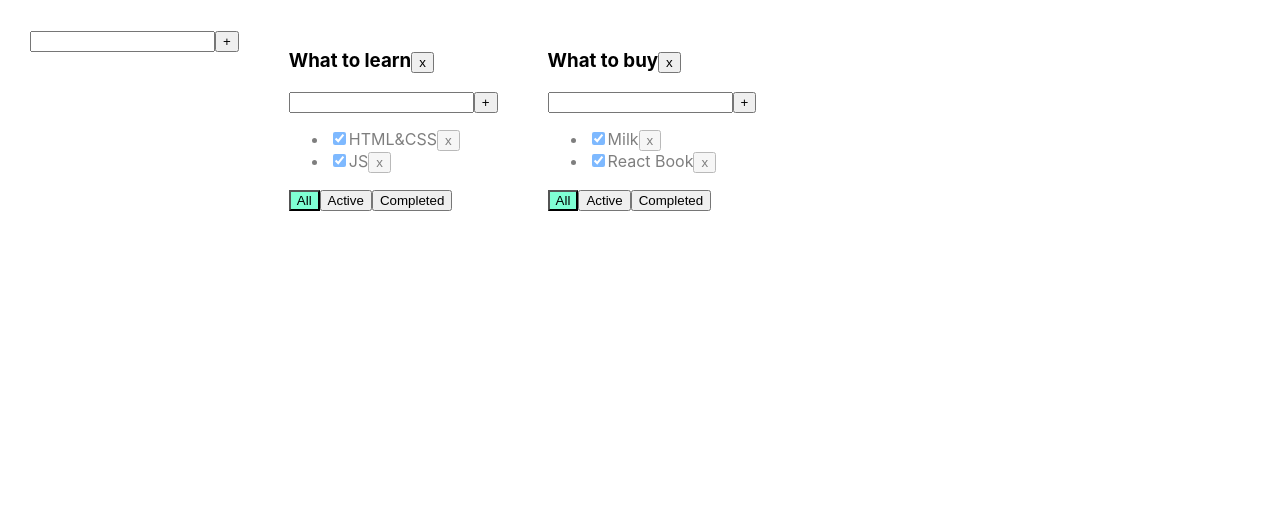
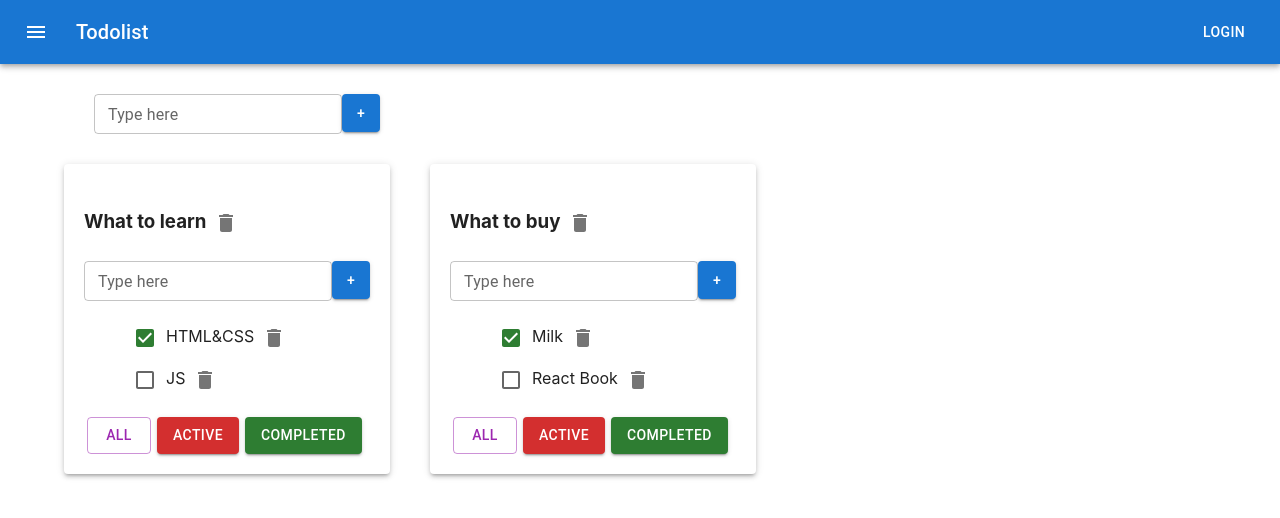
Before and after one commit to DoctorFetus/todo-list, a React (Create React App) app: page / in a window 1280 px wide. Shown: the top 518 px of the page. Built offline with nearby package versions, Linux system fonts and the light colour scheme.

Commit message:
add materialUL

```diff
--- a/src/App.css
+++ b/src/App.css
@@ -1,25 +1,29 @@
 
-.App {
-  padding: 30px;
-  display: flex;
+/*.App {*/
+/*  padding: 30px;*/
+/*  display: flex;*/
+/*}*/
+
+/*.App > div {*/
+/*  margin-right: 50px;*/
+/*}*/
+
+/*.error {*/
+/*  border: red 1px solid;*/
+/*}*/
+
+/*.error-message {*/
+/*  color: red;*/
+/*}*/
+
+/*.active-filter {*/
+/*  background-color: aquamarine;*/
+/*}*/
+
+/*.is-done {*/
+/*  opacity: 0.5;*/
+/*}*/
+
+ul {
+    list-style: none;
 }
-
-.App > div {
-  margin-right: 50px;
-}
-
-.error {
-  border: red 1px solid;
-}
-
-.error-message {
-  color: red;
-}
-
-.active-filter {
-  background-color: aquamarine;
-}
-
-.is-done {
-  opacity: 0.5;
-}
--- a/src/App.tsx
+++ b/src/App.tsx
@@ -3,6 +3,10 @@ import './App.css';
 import {TaskType, Todolist} from './Todolist';
 import {v1} from 'uuid';
 import {AddItemForm} from "./components/AddItemForm";
+import ButtonAppBar from "./components/ButtonAppBar";
+import Grid from '@mui/material/Grid';
+import Container from '@mui/material/Container';
+import Paper from '@mui/material/Paper';
 
 export type FilterValuesType = "all" | "active" | "completed";
 type TodolistType = {
@@ -28,11 +32,11 @@ function App() {
     let [tasks, setTasks] = useState<TasksStateType>({
         [todolistId1]: [
             {id: v1(), title: "HTML&CSS", isDone: true},
-            {id: v1(), title: "JS", isDone: true}
+            {id: v1(), title: "JS", isDone: false}
         ],
         [todolistId2]: [
             {id: v1(), title: "Milk", isDone: true},
-            {id: v1(), title: "React Book", isDone: true}
+            {id: v1(), title: "React Book", isDone: false}
         ],
 
     });
@@ -46,6 +50,7 @@ function App() {
         // засетаем в стейт копию объекта, чтобы React отреагировал перерисовкой
         setTasks({...tasks});
     }
+
     function changeStatus(id: string, isDone: boolean, todolistId: string) {
         //достанем нужный массив по todolistId:
         let todolistTasks = tasks[todolistId];
@@ -93,32 +98,41 @@ function App() {
         // setTasks({...tasks,[newTodolistID]:[]})
     }
 
-    const updateTask=(todolistId: string,taskId: string,updateTitle:string)=>{
-       setTasks({...tasks,[todolistId]:tasks[todolistId].map(el=>el.id===taskId ? {...el, title:updateTitle} :el)})
+    const updateTask = (todolistId: string, taskId: string, updateTitle: string) => {
+        setTasks({
+            ...tasks,
+            [todolistId]: tasks[todolistId].map(el => el.id === taskId ? {...el, title: updateTitle} : el)
+        })
     }
 
-    const updateTodolistTitle=(todolistId: string,updateTitle:string)=>{
-        setTodolists(todolists.map(el=>el.id===todolistId ? {...el,title:updateTitle}:el))
+    const updateTodolistTitle = (todolistId: string, updateTitle: string) => {
+        setTodolists(todolists.map(el => el.id === todolistId ? {...el, title: updateTitle} : el))
     }
 
 
     return (
         <div className="App">
+            <ButtonAppBar/>
+            <Container fixed>
+                <Grid container style={{padding: "30px"}}>
                     <AddItemForm callBack={addTodolists}/>
+                </Grid>
+                <Grid container spacing={5}>
                     {
                         todolists.map(tl => {
                             let allTodolistTasks = tasks[tl.id];
                             let tasksForTodolist = allTodolistTasks;
 
                             if (tl.filter === "active") {
-                        tasksForTodolist = allTodolistTasks.filter(t => t.isDone === false);
+                                tasksForTodolist = allTodolistTasks.filter(t => !t.isDone);
                             }
                             if (tl.filter === "completed") {
-                        tasksForTodolist = allTodolistTasks.filter(t => t.isDone === true);
+                                tasksForTodolist = allTodolistTasks.filter(t => t.isDone);
                             }
 
-                    return <Todolist
-                        key={tl.id}
+                            return <Grid item key={tl.id}>
+                                <Paper elevation={3} style={{padding: "20px"}}>
+                                    <Todolist
                                         id={tl.id}
                                         title={tl.title}
                                         tasks={tasksForTodolist}
@@ -131,9 +145,13 @@ function App() {
                                         updateTask={updateTask}
                                         updateTodolistTitle={updateTodolistTitle}
                                     />
+                                </Paper>
+                            </Grid>
                         })
                     }
+                </Grid>
 
+            </Container>
         </div>
     );
 }
--- a/src/TodoList.tsx
+++ b/src/TodoList.tsx
@@ -2,6 +2,10 @@ import React, {ChangeEvent, useState, KeyboardEvent} from 'react';
 import {FilterValuesType} from './App';
 import {AddItemForm} from "./components/AddItemForm";
 import {EditableSpan} from "./components/EditableSpan";
+import DeleteIcon from '@mui/icons-material/Delete';
+import IconButton from '@mui/material/IconButton';
+import Button from '@mui/material/Button';
+import Checkbox from '@mui/material/Checkbox';
 
 export type TaskType = {
     id: string
@@ -19,38 +23,40 @@ type PropsType = {
     changeTaskStatus: (id: string, isDone: boolean, todolistId: string) => void
     removeTodolist: (id: string) => void
     filter: FilterValuesType
-    updateTask:(todolistId: string,taskId: string,updateTitle:string)=>void
-    updateTodolistTitle:(todolistId: string,updateTitle:string)=>void
+    updateTask: (todolistId: string, taskId: string, updateTitle: string) => void
+    updateTodolistTitle: (todolistId: string, updateTitle: string) => void
 }
 
 export function Todolist(props: PropsType) {
-       const removeTodolist = () => props.removeTodolist(props.id)
+    const removeTodolist = () => props.removeTodolist(props.id)
 
     const onAllClickHandler = () => props.changeFilter("all", props.id);
     const onActiveClickHandler = () => props.changeFilter("active", props.id);
     const onCompletedClickHandler = () => props.changeFilter("completed", props.id);
 
-    const addTaskHandler=(newTitle:string)=>{
-        props.addTask(newTitle,props.id)
+    const addTaskHandler = (newTitle: string) => {
+        props.addTask(newTitle, props.id)
     }
 
-    const updateTaskHandler=(taskID:string,updateTitle:string)=>{
-        props.updateTask(props.id,taskID,updateTitle)
+    const updateTaskHandler = (taskID: string, updateTitle: string) => {
+        props.updateTask(props.id, taskID, updateTitle)
     }
 
-    const updateTodolistTitleHandler=(updateTitle:string)=>{
-        props.updateTodolistTitle(props.id,updateTitle)
+    const updateTodolistTitleHandler = (updateTitle: string) => {
+        props.updateTodolistTitle(props.id, updateTitle)
     }
 
     return <div>
         <h3>
 
             <EditableSpan oldTitle={props.title} callBack={updateTodolistTitleHandler}/>
-            <button onClick={removeTodolist}>x</button>
+            <IconButton onClick={removeTodolist} aria-label="delete">
+                <DeleteIcon/>
+            </IconButton>
         </h3>
         <div>
-            <AddItemForm  callBack={addTaskHandler}/>
-                 </div>
+            <AddItemForm callBack={addTaskHandler}/>
+        </div>
         <ul>
             {
                 props.tasks.map(t => {
@@ -62,24 +68,32 @@ export function Todolist(props: PropsType) {
 
 
                     return <li key={t.id} className={t.isDone ? "is-done" : ""}>
-                        <input type="checkbox" onChange={onChangeHandler} checked={t.isDone}/>
-                        {/*<span>{t.title}</span>*/}
-                        <EditableSpan oldTitle={t.title} callBack={(updateTitle)=>updateTaskHandler(t.id,updateTitle)}/>
-                        <button onClick={onClickHandler}>x</button>
+                        <Checkbox onChange={onChangeHandler} checked={t.isDone} color={"success"}/>
+                        <EditableSpan oldTitle={t.title}
+                                      callBack={(updateTitle) => updateTaskHandler(t.id, updateTitle)}/>
+                        <IconButton onClick={onClickHandler} aria-label="delete">
+                            <DeleteIcon/>
+                        </IconButton>
                     </li>
                 })
             }
         </ul>
         <div>
-            <button className={props.filter === 'all' ? "active-filter" : ""}
-                    onClick={onAllClickHandler}>All
-            </button>
-            <button className={props.filter === 'active' ? "active-filter" : ""}
-                    onClick={onActiveClickHandler}>Active
-            </button>
-            <button className={props.filter === 'completed' ? "active-filter" : ""}
-                    onClick={onCompletedClickHandler}>Completed
-            </button>
+            <Button variant={props.filter === 'all' ? "outlined" : "contained"}
+                    color={"secondary"}
+                    onClick={onAllClickHandler}
+                    style={{margin: "0 3px"}}
+            >All</Button>
+            <Button variant={props.filter === 'active' ? "outlined" : "contained"}
+                    color={"error"}
+                    onClick={onActiveClickHandler}
+                    style={{margin: "0 3px"}}
+            >active</Button>
+            <Button variant={props.filter === 'completed' ? "outlined" : "contained"}
+                    color={"success"}
+                    onClick={onCompletedClickHandler}
+                    style={{margin: "0 3px"}}
+            >completed</Button>
         </div>
     </div>
 }
--- a/src/components/AddItemForm.tsx
+++ b/src/components/AddItemForm.tsx
@@ -1,10 +1,12 @@
 import React, {ChangeEvent, KeyboardEvent, useState} from 'react';
+import Button from '@mui/material/Button';
+import TextField from '@mui/material/TextField';
 
-type PropsType={
-      callBack:(newTitle:string)=>void
+type PropsType = {
+    callBack: (newTitle: string) => void
 }
 
-export const AddItemForm = (props:PropsType) => {
+export const AddItemForm = (props: PropsType) => {
     let [title, setTitle] = useState("")
     let [error, setError] = useState<string | null>(null)
 
@@ -29,15 +31,27 @@ export const AddItemForm = (props:PropsType) => {
         }
     }
 
+    const muiStyles = {
+        maxWidth: '38px',
+        maxHeight: '38px',
+        minWidth: '38px',
+        minHeight: '38px',
+        // backgroundColor: "black"
+    }
+
     return (
         <div>
-            <input value={title}
-                   onChange={onChangeHandler}
-                   onKeyPress={onKeyPressHandler}
-                   className={error ? "error" : ""}
+            <TextField value={title}
+                       onChange={onChangeHandler}
+                       onKeyPress={onKeyPressHandler}
+                       label={error ? "Title is required" : "Type here"}
+                       variant="outlined"
+                       size={"small"}
+                       error={!!error}
             />
-            <button onClick={addTask}>+</button>
-            {error && <div className="error-message">{error}</div>}
+            <Button style={muiStyles}
+                    variant={"contained"}
+                    onClick={addTask}>+</Button>
         </div>
 
     );
--- /dev/null
+++ b/src/components/ButtonAppBar.tsx
@@ -0,0 +1,32 @@
+import * as React from 'react';
+import AppBar from '@mui/material/AppBar';
+import Box from '@mui/material/Box';
+import Toolbar from '@mui/material/Toolbar';
+import Typography from '@mui/material/Typography';
+import Button from '@mui/material/Button';
+import IconButton from '@mui/material/IconButton';
+import MenuIcon from '@mui/icons-material/Menu';
+
+export default function ButtonAppBar() {
+    return (
+        <Box sx={{ flexGrow: 1 }}>
+            <AppBar position="static">
+                <Toolbar>
+                    <IconButton
+                        size="large"
+                        edge="start"
+                        color="inherit"
+                        aria-label="menu"
+                        sx={{ mr: 2 }}
+                    >
+                        <MenuIcon />
+                    </IconButton>
+                    <Typography variant="h6" component="div" sx={{ flexGrow: 1 }}>
+                        Todolist
+                    </Typography>
+                    <Button color="inherit">Login</Button>
+                </Toolbar>
+            </AppBar>
+        </Box>
+    );
+}
```
Also changed, not shown: package.json (+7 -0 lines), 1 other file (tests, documents, lock files or other folders). Lines whose indentation alone changed are shown as unchanged.
